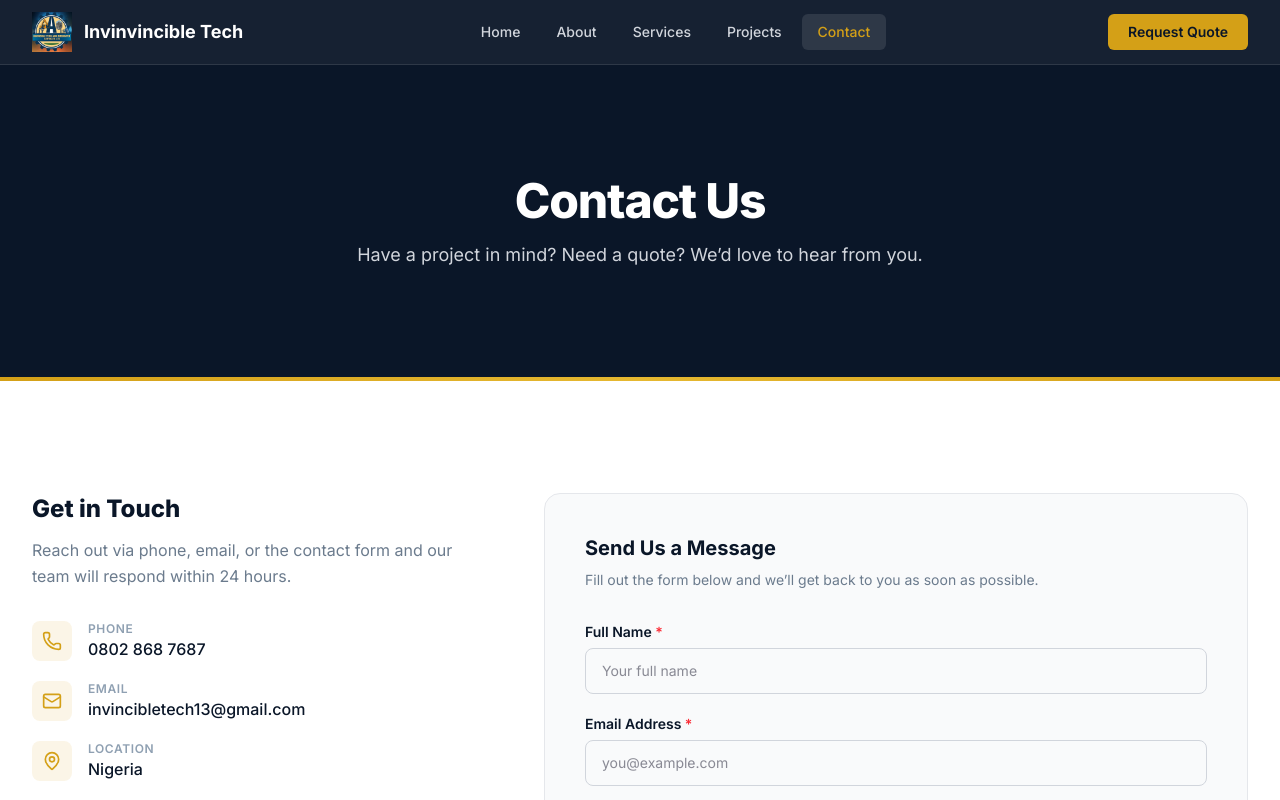
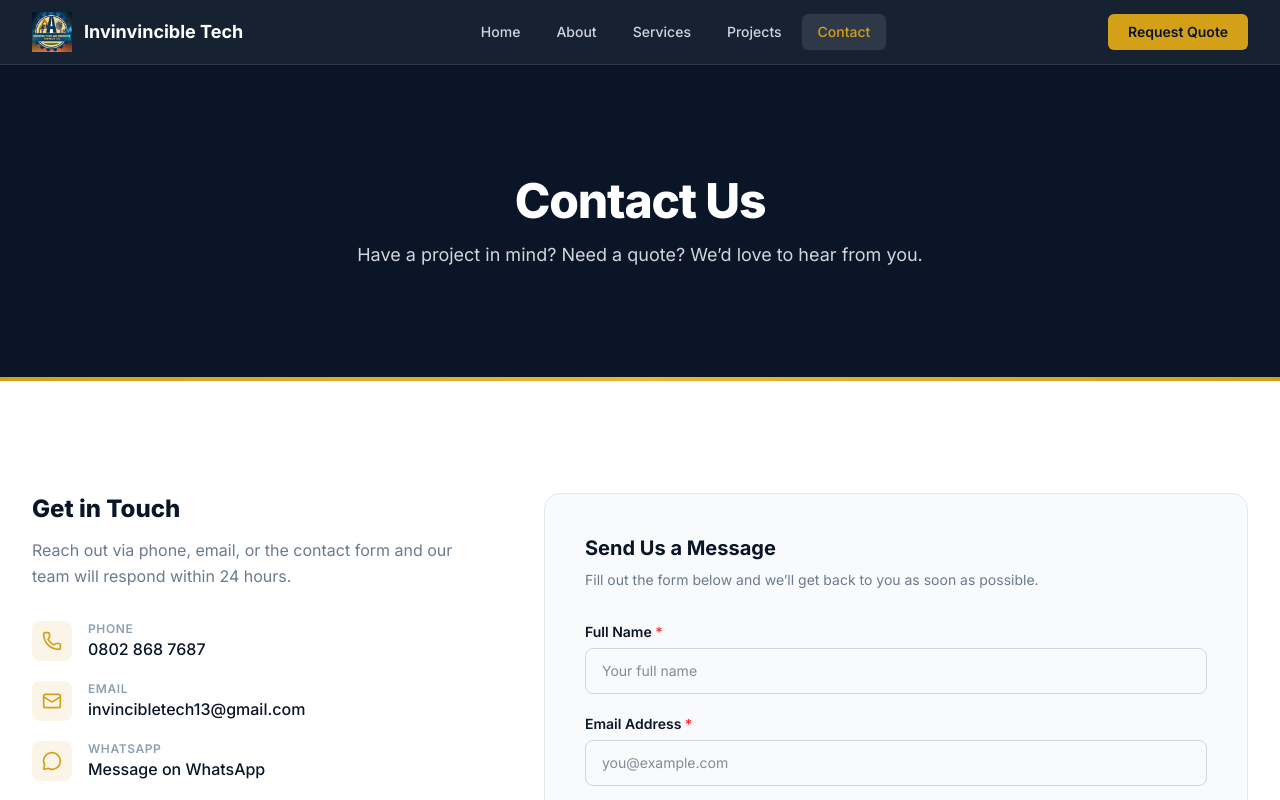
Before and after one commit to casstimmy/-cfsnaija, a Next.js app: page /contact in a window 1280 px wide. Shown: the top 800 px of the page. Built offline with nearby package versions, Linux system fonts and the light colour scheme.

Commit message:
feat: add WhatsApp direct messaging button to contact page

```diff
--- a/src/app/contact/page.tsx
+++ b/src/app/contact/page.tsx
@@ -1,5 +1,6 @@
 import type { Metadata } from "next";
-import { Phone, Mail, MapPin, Clock } from "lucide-react";
+import { Phone, Mail, MapPin, Clock, MessageCircle } from "lucide-react";
+import Link from "next/link";
 import SectionHeader from "@/components/SectionHeader";
 import ContactForm from "@/components/ContactForm";
 
@@ -21,6 +22,12 @@ const CONTACT_DETAILS = [
     label: "Email",
     value: "invincibletech13@gmail.com",
     href: "mailto:invincibletech13@gmail.com",
+  },
+  {
+    icon: MessageCircle,
+    label: "WhatsApp",
+    value: "Message on WhatsApp",
+    href: "https://wa.me/2348028687687?text=Hello%20Invinvincible%20Tech,%20I%20would%20like%20to%20inquire%20about%20your%20services.",
   },
   {
     icon: MapPin,
```
